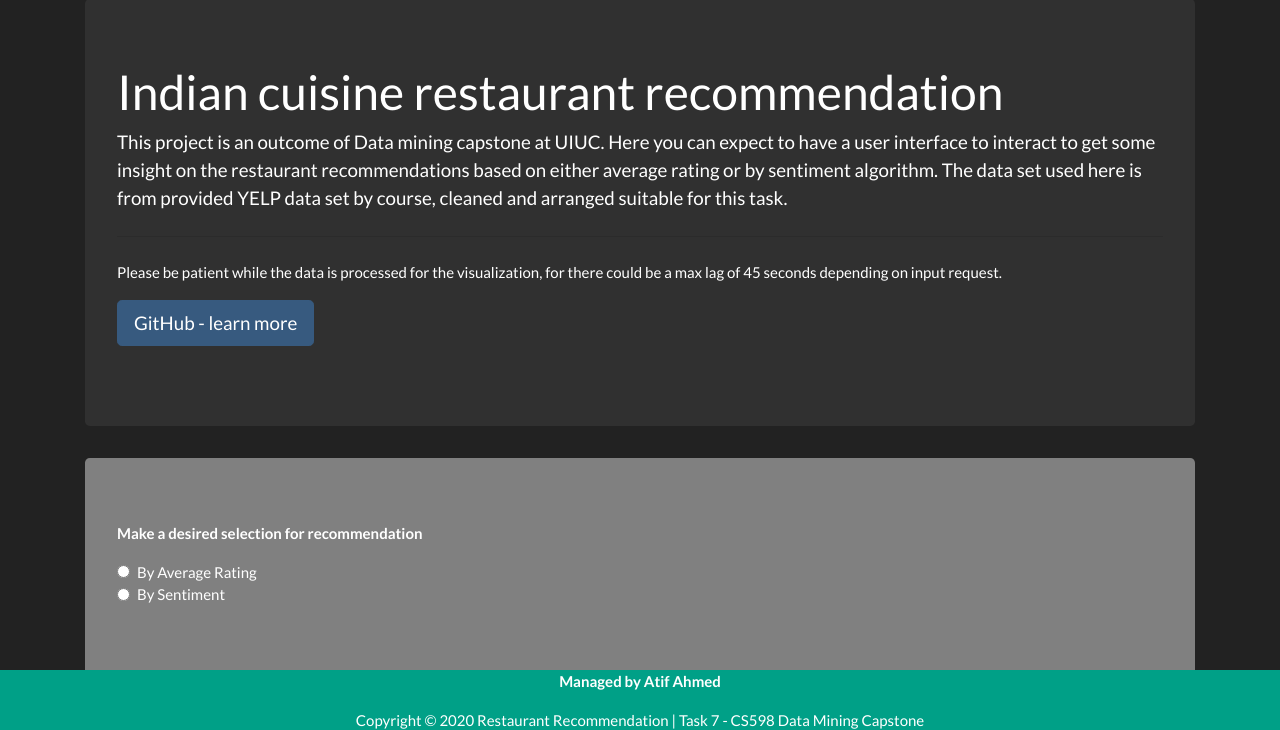
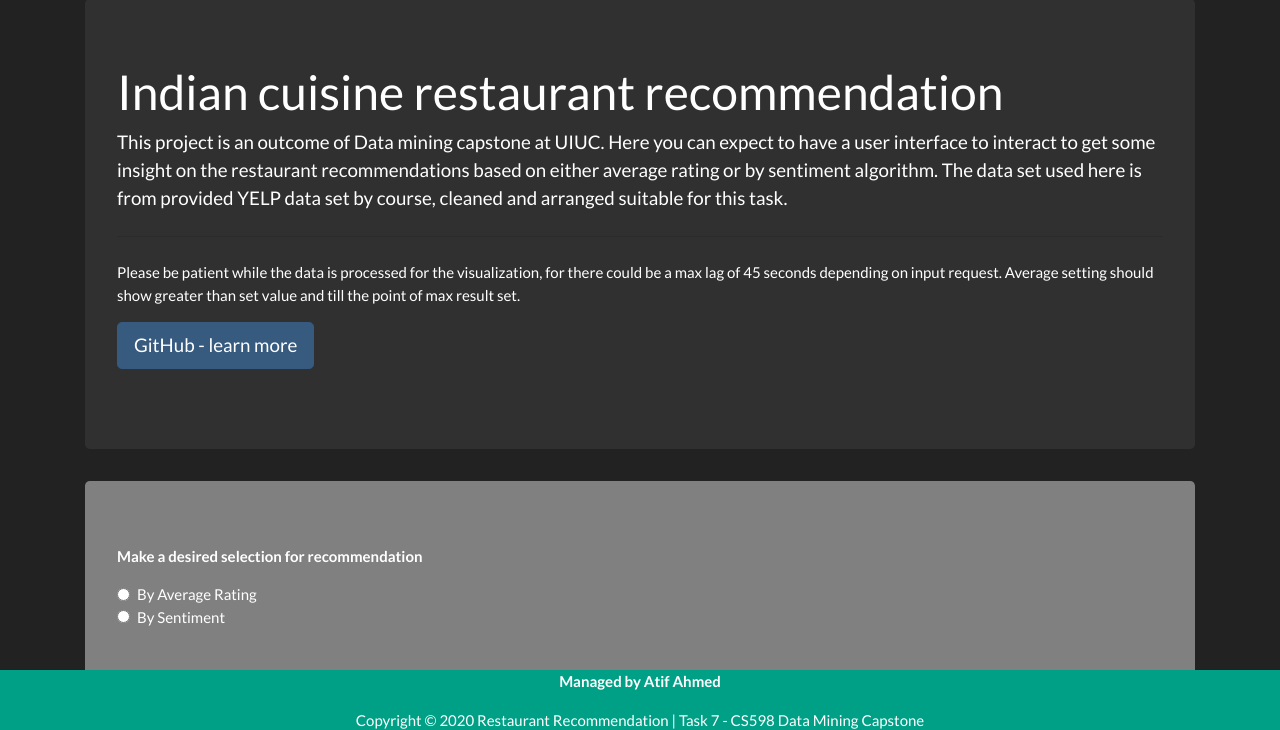
Before and after one commit to atif-github-venture/data-mining-capstone, a Django app: template Task7/recommend_restaurant/ui/templates/ui/home.html in a window 1280 px wide. Shown: the part 69-799 px from the top of the page. Run offline with Django 3.2, Linux system fonts and the light colour scheme; the template is opened without the code that fills it, so the values that code supplies are empty; some libraries are stand-ins or nearby versions.

Commit message:
task 7 complete and deployed

```diff
--- a/Task7/recommend_restaurant/ui/templates/ui/home.html
+++ b/Task7/recommend_restaurant/ui/templates/ui/home.html
@@ -21,7 +21,8 @@
     </p>
     <hr class="my-4">
     <p>Please be patient while the data is processed for the visualization, for there could be a max lag of 45 seconds
-        depending on input request.</p>
+        depending on input request. Average setting should show greater than set value and till the point of max result
+        set.</p>
     <p class="lead">
         <a class="btn btn-primary btn-lg" href="https://github.com/atif-github-venture/data-mining-capstone"
            role="button">GitHub - learn more</a>
@@ -152,7 +153,7 @@
         {{ plot_div }}
         {% endautoescape %}
     </div>
-<!--    {% if vader_result %}-->
+    <!--    {% if vader_result %}-->
     <hr style="margin-bottom: 1rem;border-top: 1px solid yellow;">
     <p>Additional Info: Based on Vader Sentiment Analysis</p>
     <table class="table table-hover">
@@ -175,7 +176,7 @@
         </tbody>
         {% endfor %}
     </table>
-<!--    {% endif %}-->
+    <!--    {% endif %}-->
 </div>
 {% endif %}
 <br><br>
```
